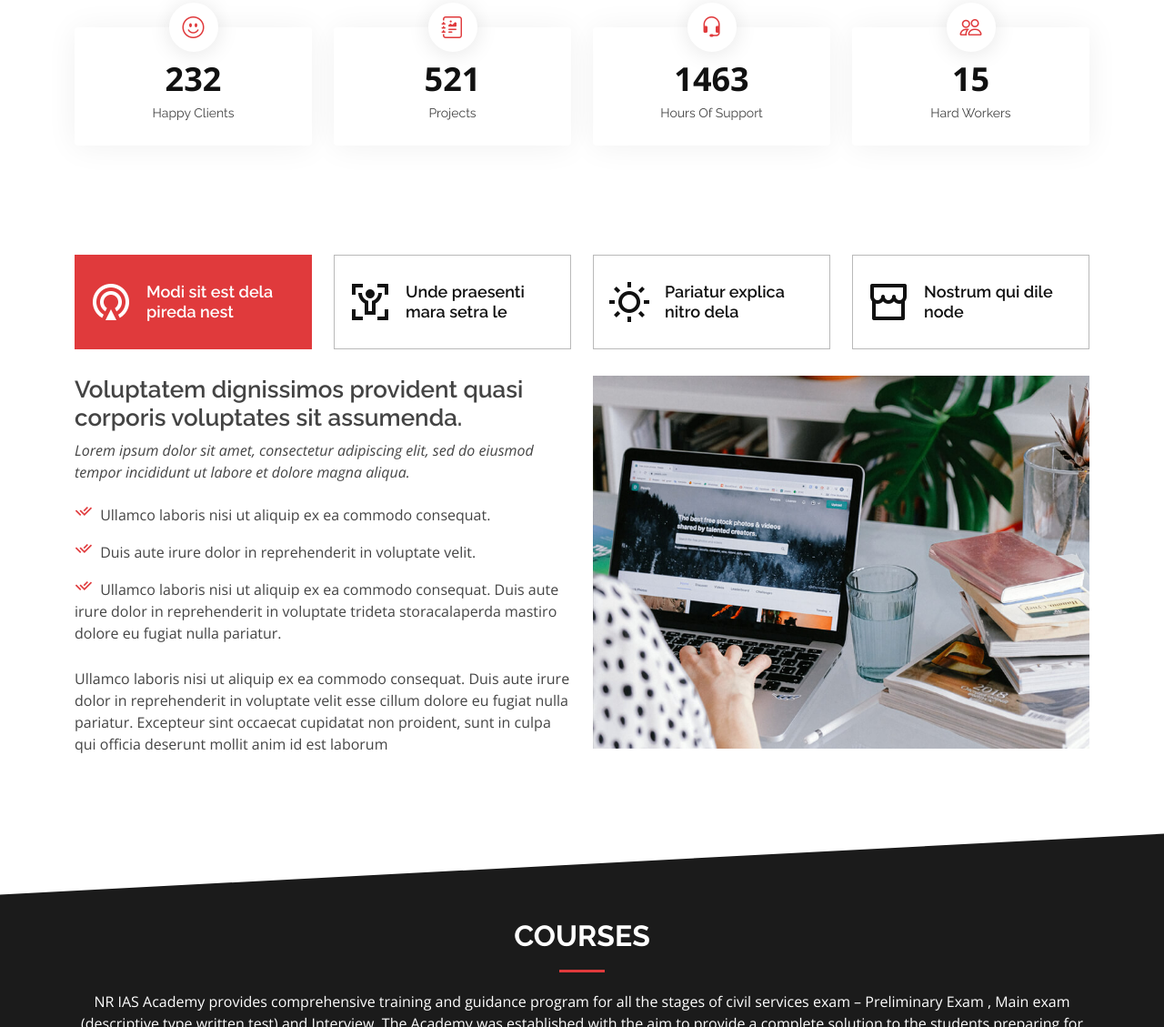
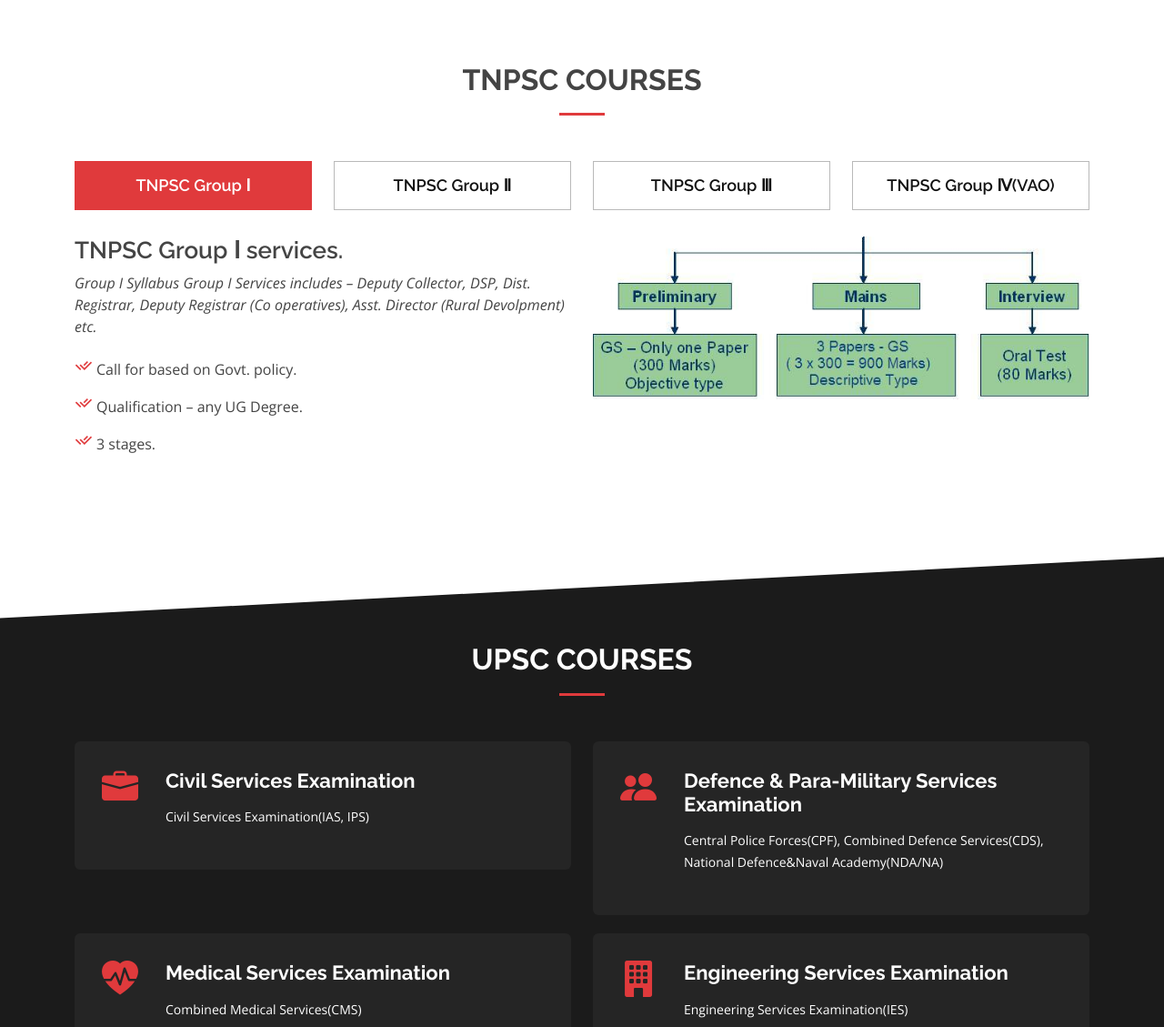
Before and after one commit to tharainfotech/nriasacademy, a plain HTML site: page index.html in a window 1280 px wide. Shown: the part 1671-2800 px from the top of the page at 91% size. Drawn offline with nearby package versions, Linux system fonts and the light colour scheme.

Commit message:
first demo

```diff
--- a/index.html
+++ b/index.html
@@ -88,7 +88,7 @@
         <div class="col-xl-6">
           <h1>அரசு அதிகாரி ஆவது உங்கள் கனவா?</h1>
           <h2>Join Here</h2>
-          <a href="#about" class="btn-get-started scrollto">Get Started</a>
+          <a href="#about" class="btn-get-started scrollto">Click Here</a>
         </div>
       </div>
     </div>
@@ -97,7 +97,7 @@
 
   <main id="main">
 
-    <!-- ======= Clients Section ======= -->
+    <!-- ======= Clients Section =======
     <section id="clients" class="clients">
       <div class="container" data-aos="zoom-in">
 
@@ -116,7 +116,7 @@
         </div>
 
       </div>
-    </section><!-- End Clients Section -->
+    </section> End Clients Section -->
 
     <!-- ======= About Section ======= -->
     <section id="about" class="about section-bg">
@@ -171,33 +171,33 @@
 
           <div class="col-lg-3 col-md-6">
             <div class="count-box">
-              <i class="bi bi-emoji-smile"></i>
-              <span data-purecounter-start="0" data-purecounter-end="232" data-purecounter-duration="1" class="purecounter"></span>
-              <p>Happy Clients</p>
+              <i class="bi bi-journal-richtext"></i>
+              <span data-purecounter-start="0" data-purecounter-end="23221" data-purecounter-duration="1" class="purecounter"></span>
+              <p>Total Aspirants</p>
             </div>
           </div>
 
           <div class="col-lg-3 col-md-6 mt-5 mt-md-0">
             <div class="count-box">
               <i class="bi bi-journal-richtext"></i>
-              <span data-purecounter-start="0" data-purecounter-end="521" data-purecounter-duration="1" class="purecounter"></span>
-              <p>Projects</p>
+              <span data-purecounter-start="0" data-purecounter-end="14052" data-purecounter-duration="1" class="purecounter"></span>
+              <p>Passed in TNPSC</p>
             </div>
           </div>
 
           <div class="col-lg-3 col-md-6 mt-5 mt-lg-0">
             <div class="count-box">
-              <i class="bi bi-headset"></i>
-              <span data-purecounter-start="0" data-purecounter-end="1463" data-purecounter-duration="1" class="purecounter"></span>
-              <p>Hours Of Support</p>
+              <i class="bi bi-journal-richtext"></i>
+              <span data-purecounter-start="0" data-purecounter-end="7683" data-purecounter-duration="1" class="purecounter"></span>
+              <p>Passed in UPSC</p>
             </div>
           </div>
 
           <div class="col-lg-3 col-md-6 mt-5 mt-lg-0">
             <div class="count-box">
-              <i class="bi bi-people"></i>
-              <span data-purecounter-start="0" data-purecounter-end="15" data-purecounter-duration="1" class="purecounter"></span>
-              <p>Hard Workers</p>
+              <i class="bi bi-journal-richtext"></i>
+              <span data-purecounter-start="0" data-purecounter-end="2026" data-purecounter-duration="1" class="purecounter"></span>
+              <p>Passed in TNUSRB</p>
             </div>
           </div>
 
@@ -208,31 +208,32 @@
 
     <!-- ======= Tabs Section ======= -->
     <section id="tabs" class="tabs">
+      <div class="section-title">
+        <h2>TNPSC Courses</h2>
+      </div>
       <div class="container" data-aos="fade-up">
 
         <ul class="nav nav-tabs row d-flex">
           <li class="nav-item col-3">
             <a class="nav-link active show" data-bs-toggle="tab" data-bs-target="#tab-1">
-              <i class="ri-gps-line"></i>
-              <h4 class="d-none d-lg-block">Modi sit est dela pireda nest</h4>
+
+              <h4 class="d-none d-lg-block">TNPSC Group &#x2160;</h4>
             </a>
           </li>
           <li class="nav-item col-3">
             <a class="nav-link" data-bs-toggle="tab" data-bs-target="#tab-2">
-              <i class="ri-body-scan-line"></i>
-              <h4 class="d-none d-lg-block">Unde praesenti mara setra le</h4>
+
+              <h4 class="d-none d-lg-block"> TNPSC Group &#x2161;</h4>
             </a>
           </li>
           <li class="nav-item col-3">
             <a class="nav-link" data-bs-toggle="tab" data-bs-target="#tab-3">
-              <i class="ri-sun-line"></i>
-              <h4 class="d-none d-lg-block">Pariatur explica nitro dela</h4>
+              <h4 class="d-none d-lg-block">TNPSC Group &#x2162;</h4>
             </a>
           </li>
           <li class="nav-item col-3">
             <a class="nav-link" data-bs-toggle="tab" data-bs-target="#tab-4">
-              <i class="ri-store-line"></i>
-              <h4 class="d-none d-lg-block">Nostrum qui dile node</h4>
+              <h4 class="d-none d-lg-block">TNPSC Group &#x2163;(VAO)</h4>
             </a>
           </li>
         </ul>
@@ -241,97 +242,83 @@
           <div class="tab-pane active show" id="tab-1">
             <div class="row">
               <div class="col-lg-6 order-2 order-lg-1 mt-3 mt-lg-0" data-aos="fade-up" data-aos-delay="100">
-                <h3>Voluptatem dignissimos provident quasi corporis voluptates sit assumenda.</h3>
+                <h3>TNPSC Group &#x2160; services.</h3>
                 <p class="fst-italic">
-                  Lorem ipsum dolor sit amet, consectetur adipiscing elit, sed do eiusmod tempor incididunt ut labore et dolore
-                  magna aliqua.
+                  Group I Syllabus
+                  Group I Services includes – Deputy Collector, DSP, Dist. Registrar, Deputy Registrar (Co operatives), Asst. Director (Rural Devolpment) etc.
                 </p>
                 <ul>
-                  <li><i class="ri-check-double-line"></i> Ullamco laboris nisi ut aliquip ex ea commodo consequat.</li>
-                  <li><i class="ri-check-double-line"></i> Duis aute irure dolor in reprehenderit in voluptate velit.</li>
-                  <li><i class="ri-check-double-line"></i> Ullamco laboris nisi ut aliquip ex ea commodo consequat. Duis aute irure dolor in reprehenderit in voluptate trideta storacalaperda mastiro dolore eu fugiat nulla pariatur.</li>
+                  <li><i class="ri-check-double-line"></i>Call for based on Govt. policy. </li>
+                  <li><i class="ri-check-double-line"></i>Qualification – any UG Degree.</li>
+                  <li><i class="ri-check-double-line"></i>3 stages.</li>
                 </ul>
-                <p>
-                  Ullamco laboris nisi ut aliquip ex ea commodo consequat. Duis aute irure dolor in reprehenderit in voluptate
-                  velit esse cillum dolore eu fugiat nulla pariatur. Excepteur sint occaecat cupidatat non proident, sunt in
-                  culpa qui officia deserunt mollit anim id est laborum
-                </p>
+
               </div>
               <div class="col-lg-6 order-1 order-lg-2 text-center" data-aos="fade-up" data-aos-delay="200">
-                <img src="assets/img/tabs-1.jpg" alt="" class="img-fluid">
+                <img src="assets/img/group1.jpg" alt="" class="img-fluid">
               </div>
             </div>
           </div>
           <div class="tab-pane" id="tab-2">
             <div class="row">
               <div class="col-lg-6 order-2 order-lg-1 mt-3 mt-lg-0">
-                <h3>Neque exercitationem debitis soluta quos debitis quo mollitia officia est</h3>
+                <h3>TNPSC Group &#x2161; Services.</h3>
                 <p>
-                  Ullamco laboris nisi ut aliquip ex ea commodo consequat. Duis aute irure dolor in reprehenderit in voluptate
-                  velit esse cillum dolore eu fugiat nulla pariatur. Excepteur sint occaecat cupidatat non proident, sunt in
-                  culpa qui officia deserunt mollit anim id est laborum
-                </p>
+                  Group &#x2161; Syllabus
+                  Group &#x2161; Services includes – Assistant Registrar in Registrar of Cooperative Societies, Prohibition & Excise Sub Inspector (Excise Sub-Service), Deputy Tahsildar in Land Administration</p>
                 <p class="fst-italic">
-                  Lorem ipsum dolor sit amet, consectetur adipiscing elit, sed do eiusmod tempor incididunt ut labore et dolore
-                  magna aliqua.
+                  TNPSC Group &#x2161; services
                 </p>
                 <ul>
-                  <li><i class="ri-check-double-line"></i> Ullamco laboris nisi ut aliquip ex ea commodo consequat.</li>
-                  <li><i class="ri-check-double-line"></i> Duis aute irure dolor in reprehenderit in voluptate velit.</li>
-                  <li><i class="ri-check-double-line"></i> Provident mollitia neque rerum asperiores dolores quos qui a. Ipsum neque dolor voluptate nisi sed.</li>
-                  <li><i class="ri-check-double-line"></i> Ullamco laboris nisi ut aliquip ex ea commodo consequat. Duis aute irure dolor in reprehenderit in voluptate trideta storacalaperda mastiro dolore eu fugiat nulla pariatur.</li>
+                  <li><i class="ri-check-double-line"></i>Deputy Tahsildar in Land Administration.</li>
+                  <li><i class="ri-check-double-line"></i>Assistant Commercial Tax Officer – ACTO (Commercial Tax Sub-Service).</li>
+                  <li><i class="ri-check-double-line"></i>Assistant Registrar in Registrar of Cooperative Societies.</li>
+                  <li><i class="ri-check-double-line"></i>Prohibition & Excise Sub Inspector (Excise Sub-Service).</li>
                 </ul>
               </div>
               <div class="col-lg-6 order-1 order-lg-2 text-center">
-                <img src="assets/img/tabs-2.jpg" alt="" class="img-fluid">
+                <img src="assets/img/group 2.webp" alt="" class="img-fluid">
               </div>
             </div>
           </div>
           <div class="tab-pane" id="tab-3">
             <div class="row">
               <div class="col-lg-6 order-2 order-lg-1 mt-3 mt-lg-0">
-                <h3>Voluptatibus commodi ut accusamus ea repudiandae ut autem dolor ut assumenda</h3>
+                <h3>TNPSC Group &#x2162; Services.</h3>
                 <p>
-                  Ullamco laboris nisi ut aliquip ex ea commodo consequat. Duis aute irure dolor in reprehenderit in voluptate
-                  velit esse cillum dolore eu fugiat nulla pariatur. Excepteur sint occaecat cupidatat non proident, sunt in
-                  culpa qui officia deserunt mollit anim id est laborum
-                </p>
+                  Group &#x2162; Syllabus
+                  Group &#x2162; Services includes – Junior Inspector of Co-operative Societies in the Co-operative Department,Store Keeper Grade III</p>
                 <ul>
-                  <li><i class="ri-check-double-line"></i> Ullamco laboris nisi ut aliquip ex ea commodo consequat.</li>
-                  <li><i class="ri-check-double-line"></i> Duis aute irure dolor in reprehenderit in voluptate velit.</li>
-                  <li><i class="ri-check-double-line"></i> Provident mollitia neque rerum asperiores dolores quos qui a. Ipsum neque dolor voluptate nisi sed.</li>
+                  <li><i class="ri-check-double-line"></i>Junior Inspector of Co-operative Societies in the Co-operative Department.</li>
+                  <li><i class="ri-check-double-line"></i>Store Keeper Grade III.</li>
+
                 </ul>
-                <p class="fst-italic">
-                  Lorem ipsum dolor sit amet, consectetur adipiscing elit, sed do eiusmod tempor incididunt ut labore et dolore
-                  magna aliqua.
-                </p>
+
               </div>
               <div class="col-lg-6 order-1 order-lg-2 text-center">
-                <img src="assets/img/tabs-3.jpg" alt="" class="img-fluid">
+                <img src="assets/img/group 3.jpg" alt="" class="img-fluid">
               </div>
             </div>
           </div>
           <div class="tab-pane" id="tab-4">
             <div class="row">
               <div class="col-lg-6 order-2 order-lg-1 mt-3 mt-lg-0">
-                <h3>Omnis fugiat ea explicabo sunt dolorum asperiores sequi inventore rerum</h3>
+                <h3>TNPSC Group &#x2163; Services.</h3>
                 <p>
-                  Ullamco laboris nisi ut aliquip ex ea commodo consequat. Duis aute irure dolor in reprehenderit in voluptate
-                  velit esse cillum dolore eu fugiat nulla pariatur. Excepteur sint occaecat cupidatat non proident, sunt in
-                  culpa qui officia deserunt mollit anim id est laborum
+                  Group &#x2163; Syllabus
+                  Group &#x2163; Services includes – Junior Assistant, Bill Collector, Typist, Village Administrative Officer (VAO) Officer, Steno-Typist
                 </p>
-                <p class="fst-italic">
-                  Lorem ipsum dolor sit amet, consectetur adipiscing elit, sed do eiusmod tempor incididunt ut labore et dolore
-                  magna aliqua.
-                </p>
+
                 <ul>
-                  <li><i class="ri-check-double-line"></i> Ullamco laboris nisi ut aliquip ex ea commodo consequat.</li>
-                  <li><i class="ri-check-double-line"></i> Duis aute irure dolor in reprehenderit in voluptate velit.</li>
-                  <li><i class="ri-check-double-line"></i> Ullamco laboris nisi ut aliquip ex ea commodo consequat. Duis aute irure dolor in reprehenderit in voluptate trideta storacalaperda mastiro dolore eu fugiat nulla pariatur.</li>
-                </ul>
+                  <li><i class="ri-check-double-line"></i>Junior Assisstant.</li>
+                  <li><i class="ri-check-double-line"></i>Bill Collector.</li>
+                  <li><i class="ri-check-double-line"></i>Typist</li>
+                    <li><i class="ri-check-double-line"></i>Village Administrative Officer (VAO) Officer</li>
+                      <li><i class="ri-check-double-line"></i>Steno-Typist</li>
+                      </ul>
               </div>
               <div class="col-lg-6 order-1 order-lg-2 text-center">
-                <img src="assets/img/tabs-4.jpg" alt="" class="img-fluid">
+                <img src="assets/img/group 4.jpg" alt="" class="img-fluid">
               </div>
             </div>
           </div>
@@ -345,9 +332,7 @@
       <div class="container" data-aos="fade-up">
 
         <div class="section-title">
-          <h2>Courses</h2>
-          <p>NR IAS Academy provides comprehensive training and guidance program for all the stages of civil services exam – Preliminary Exam , Main exam (descriptive type written test) and Interview. The Academy was established with the aim to provide a complete solution to the students preparing for these exams here at Trichy with dedication and to a quality at par and above any institution of its kind in Delhi, Banglore, Hyderabad and Chennai.</p><br><br>
-          <h2>UPSC</h2>
+          <h2>UPSC Courses</h2>
         </div>
 
         <div class="row">
@@ -412,7 +397,7 @@
       </div>
     </section><!-- End Services Section -->
 
-    <!-- ======= Portfolio Section ======= -->
+    <!-- ======= Portfolio Section =======
     <section id="portfolio" class="portfolio">
       <div class="container" data-aos="fade-up">
 
@@ -563,9 +548,9 @@
         </div>
 
       </div>
-    </section><!-- End Portfolio Section -->
+    </section>End Portfolio Section -->
 
-    <!-- ======= Testimonials Section ======= -->
+    <!-- ======= Testimonials Section =======
     <section id="testimonials" class="testimonials">
       <div class="container" data-aos="fade-up">
         <div class="section-title">
@@ -589,7 +574,7 @@
                   </p>
                 </div>
               </div>
-            </div><!-- End testimonial item -->
+            </div>
 
             <div class="swiper-slide">
               <div class="testimonial-wrap">
@@ -604,7 +589,7 @@
                   </p>
                 </div>
               </div>
-            </div><!-- End testimonial item -->
+            </div>
 
             <div class="swiper-slide">
               <div class="testimonial-wrap">
@@ -619,7 +604,7 @@
                   </p>
                 </div>
               </div>
-            </div><!-- End testimonial item -->
+            </div>
 
             <div class="swiper-slide">
               <div class="testimonial-wrap">
@@ -634,7 +619,7 @@
                   </p>
                 </div>
               </div>
-            </div><!-- End testimonial item -->
+            </div>
 
             <div class="swiper-slide">
               <div class="testimonial-wrap">
@@ -649,16 +634,16 @@
                   </p>
                 </div>
               </div>
-            </div><!-- End testimonial item -->
+            </div>
 
           </div>
           <div class="swiper-pagination"></div>
         </div>
 
       </div>
-    </section><!-- End Testimonials Section -->
+    </section>End Testimonials Section -->
 
-    <!-- ======= Pricing Section ======= -->
+    <!-- ======= Pricing Section =======
     <section id="pricing" class="pricing section-bg">
       <div class="container" data-aos="fade-up">
 
@@ -723,9 +708,9 @@
         </div>
 
       </div>
-    </section><!-- End Pricing Section -->
+    </section>End Pricing Section -->
 
-    <!-- ======= Frequently Asked Questions Section ======= -->
+    <!-- ======= Frequently Asked Questions Section =====
     <section id="faq" class="faq">
       <div class="container" data-aos="fade-up">
 
@@ -792,7 +777,7 @@
         </ul>
 
       </div>
-    </section><!-- End Frequently Asked Questions Section -->
+    </section> End Frequently Asked Questions Section -->
 
     <!-- ======= Team Section ======= -->
     <section id="team" class="team section-bg" style="display: flex;">
@@ -809,7 +794,7 @@
               <div class="swiper-wrapper align-items-center">
                 <div class="swiper-slide" id="branch-slider">
                   <div class="card d-flex" >
-                  <img src="assets/img/team/team-1.jpg" alt="John" style="width:100%">
+                  <img src="assets/img/favicon.png" alt="John" style="width:100%">
                   <h1>Chennai</h1>
                   <p>#3E, VELAVAN STREET,I STREET, ARUMBAKKAM, CHENNAI-600106.</p>
                   <button class="align-self-end">Contact</button>
@@ -817,14 +802,14 @@
               </div>
                 <div class="swiper-slide">
                   <div class="card">
-                  <img src="assets/img/team/team-1.jpg" alt="John" style="width:100%">
+                  <img src="assets/img/favicon.png" alt="John" style="width:100%">
                   <h1>Madurai</h1>
                   <p>#18, VAITHIYANATHAR STREET NEAR MADURAI G.H, MARDURAI-625020.</p>
                  <button>Contact</button>
                 </div></div>
                 <div class="swiper-slide">
                   <div class="card">
-                  <img src="assets/img/team/team-1.jpg" alt="John" style="width:100%">
+                  <img src="assets/img/favicon.png" alt="John" style="width:100%">
                   <h1>Kumbakonam</h1>
                   <p>1st FLOOR, NEW RAILWAY STATION ROAD, NEAR AL AMEEN SCHOOL KUMBAKONAM-612001.</p>
                   <button>Contact</button>
@@ -832,7 +817,7 @@
               </div>
                 <div class="swiper-slide">
                   <div class="card">
-                  <img src="assets/img/team/team-1.jpg" alt="John" style="width:100%">
+                  <img src="assets/img/favicon.png" alt="John" style="width:100%">
                   <h1>Jayankondam</h1>
                   <p>OPP. AMMAN TEXTILES CHIDAMBARAM ROAD JAYANKONDAM-621802.</p>
                   <button>Contact</button>
@@ -840,7 +825,7 @@
               </div>
                 <div class="swiper-slide">
                   <div class="card">
-                    <img src="assets/img/team/team-1.jpg" alt="John" style="width:100%">
+                    <img src="assets/img/favicon.png" alt="John" style="width:100%">
                     <h1>Mayiladuthurai</h1>
                     <p>SENGA METTU STREET A.K. COMPLEX MAYILADUTHURAI-609001.</p>
                     <button>Contact</button>
@@ -848,7 +833,7 @@
                 </div>
                 <div class="swiper-slide">
                   <div class="card">
-                  <img src="assets/img/team/team-1.jpg" alt="John" style="width:100%">
+                  <img src="assets/img/favicon.png" alt="John" style="width:100%">
                   <h1>Chidambaram</h1>
                   <p>1ST FLOOR THILLAI TRADE CENTER, NEAR TO DDE BUILDING, ANNA MALAI NAGAR CHITHAMBARAM-608002.</p>
                   <button>Contact</button>
@@ -856,7 +841,7 @@
               </div>
               <div class="swiper-slide">
                 <div class="card">
-                <img src="assets/img/team/team-1.jpg" alt="John" style="width:100%">
+                <img src="assets/img/favicon.png" alt="John" style="width:100%">
                 <h1>Ariyalur</h1>
                 <p>1ST FLOOR DRUG STORE COMPLEX, 74 MARKET STREET, ANNA MALAI NAGAR ARIYALUR-621704.</p>
                 <button>Contact</button>
@@ -961,7 +946,7 @@
             </p>
           </div>
 
-          <div class="col-lg-2 col-md-6 footer-links">
+          <!--<div class="col-lg-2 col-md-6 footer-links">
             <h4>Useful Links</h4>
             <ul>
               <li><i class="bx bx-chevron-right"></i> <a href="#">Home</a></li>
@@ -981,7 +966,7 @@
               <li><i class="bx bx-chevron-right"></i> <a href="#">Marketing</a></li>
               <li><i class="bx bx-chevron-right"></i> <a href="#">Graphic Design</a></li>
             </ul>
-          </div>
+          </div>-->
 
           <div class="col-lg-4 col-md-6 footer-newsletter">
             <h4>Join Our Newsletter</h4>
```
Also changed, not shown: assets/img/group 2.webp (added), assets/img/group 3.jpg (added), assets/img/group 4.jpg (added), assets/img/group1.jpg (added).
